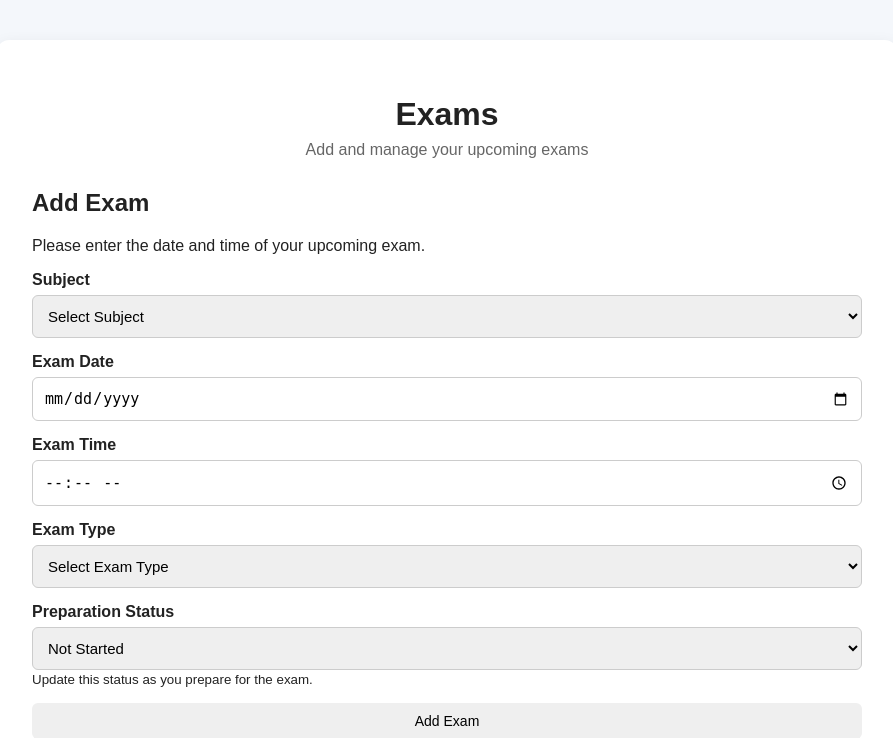
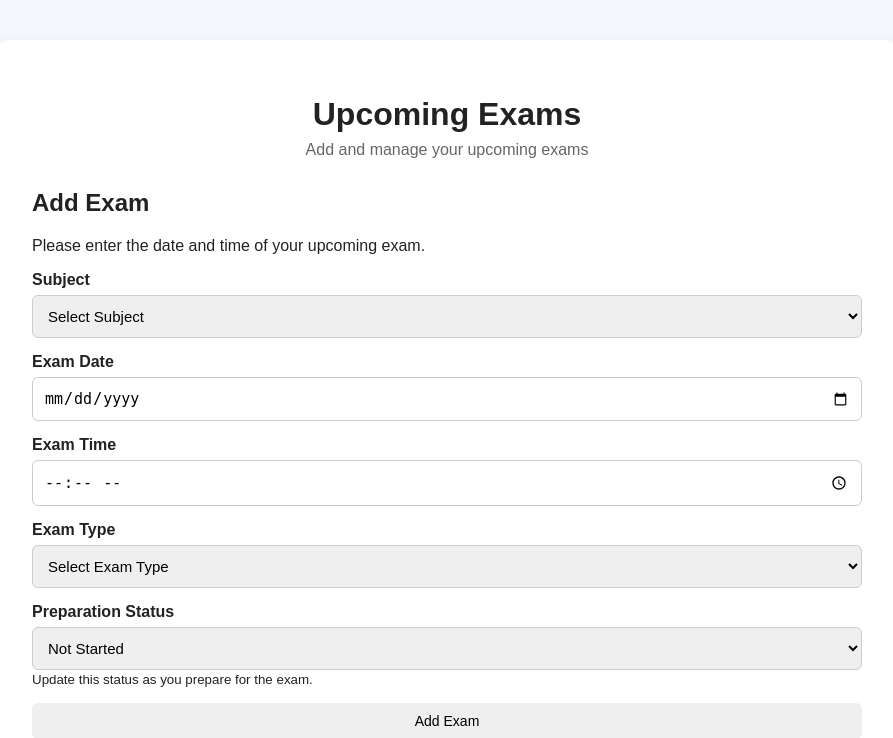
Before and after one commit to ganeshvibhuti30-prog/Student-Study-Planner, a Flask app: page /exams in a window 1280 px wide. Shown: the top 738 px of the page, without its empty margins (193-1086 px from the left). Run offline with Flask 3, Linux system fonts and the light colour scheme; the visitor is signed in with stand-in values (Sample User, id 1); data that the repository does not hold is empty.

Commit message:
Clarify exams page heading

```diff
--- a/templates/exams.html
+++ b/templates/exams.html
@@ -18,7 +18,7 @@
         <div class="exams-card">
 
             <div class="page-header">
-                <h1>Exams</h1>
+                <h1>Upcoming Exams</h1>
 
                 <p>
                     Add and manage your upcoming exams
```
